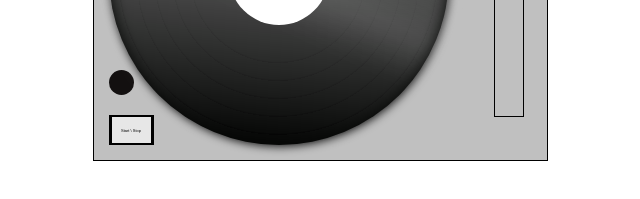
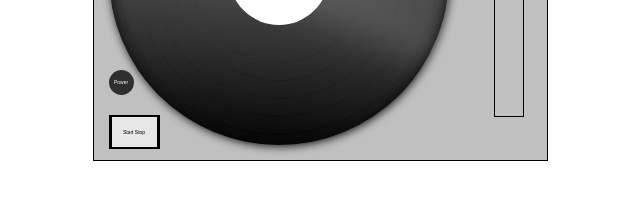
Before and after one commit to cjcoops/technics-1210, a React (Create React App) app: page / in a window 1280 px wide. Shown: the part 420-619 px from the top of the page, without its empty margins (320-960 px from the left). Built offline with nearby package versions, Linux system fonts and the light colour scheme.

Commit message:
styling to power and start stop buttons

```diff
--- a/src/components/Power.css
+++ b/src/components/Power.css
@@ -1,14 +1,32 @@
 .power {
-  /* border: 1px solid black; */
   width: 25px;
   height: 25px;
   border-radius: 50%;
   position: absolute;
   margin-top: 265px;
-  background: rgb(19, 16, 16);
+  background: rgb(46, 46, 46);
+  cursor: pointer;
+  font-size: 5px;
+  line-height: 5px;
+  color: white;
+
+  display: -ms-flexbox;
+  -ms-flex-pack: center;
+  -ms-flex-align: center;
+
+  /* Firefox */
+  display: -moz-box;
+  -moz-box-pack: center;
+  -moz-box-align: center;
+
+  /* Safari, Opera, and Chrome */
+  display: -webkit-box;
+  -webkit-box-pack: center;
+  -webkit-box-align: center;
 }
 
 .power-on {
   border-color: red;
-  box-shadow: 0 0 20px red;
+  box-shadow: 0 -5px 20px red;
+  transform: rotate(45deg);
 }
--- a/src/components/Power.js
+++ b/src/components/Power.js
@@ -5,10 +5,8 @@ export function Power(props) {
   let className = `power ${props.on ? "power-on" : ""}`;
 
   return (
-    <div
-      className={className}
-      // style={{ background: props.on ? "green" : "red" }}
-      onClick={props.onClick}
-    />
+    <div className={className} onClick={props.onClick}>
+      Power
+    </div>
   );
 }
--- a/src/components/StartStop.css
+++ b/src/components/StartStop.css
@@ -1,7 +1,6 @@
 .start-stop {
   height: 30px;
   width: 45px;
-  /* border: 1px solid black; */
   border-width: 2px 3px;
   border-color: black;
   border-style: solid;
@@ -10,9 +9,25 @@
   margin-top: 310px;
   text-align: center;
   vertical-align: middle;
-  font-size: 4px;
+  font-size: 5px;
   line-height: 5px;
+  cursor: pointer;
+
+  display: -ms-flexbox;
+  -ms-flex-pack: center;
+  -ms-flex-align: center;
+
+  /* Firefox */
+  display: -moz-box;
+  -moz-box-pack: center;
+  -moz-box-align: center;
+
+  /* Safari, Opera, and Chrome */
+  display: -webkit-box;
+  -webkit-box-pack: center;
+  -webkit-box-align: center;
 }
 
-.start-stop:active {
+.depressed {
+  box-shadow: inset 0 0 0 1px grey;
 }
--- a/src/components/StartStop.js
+++ b/src/components/StartStop.js
@@ -2,9 +2,10 @@ import React from "react";
 import "./StartStop.css";
 
 export function StartStop(props) {
+  const className = `start-stop ${props.depressed ? "depressed" : ""}`;
   return (
-    <button className="start-stop" onClick={props.onClick}>
-      {/* {props.depressed ? ">" : "\u25A0"} */}Start \ Stop
-    </button>
+    <div className={className} onClick={props.onClick}>
+      {"Start   Stop"}
+    </div>
   );
 }
```
